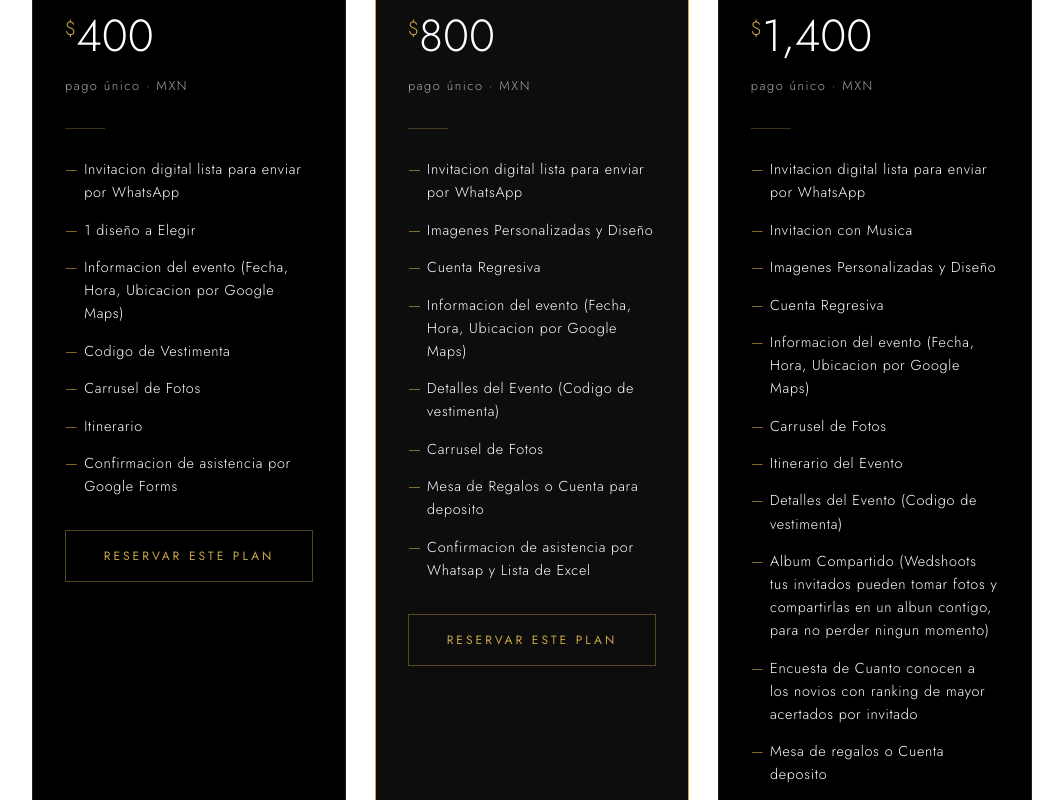
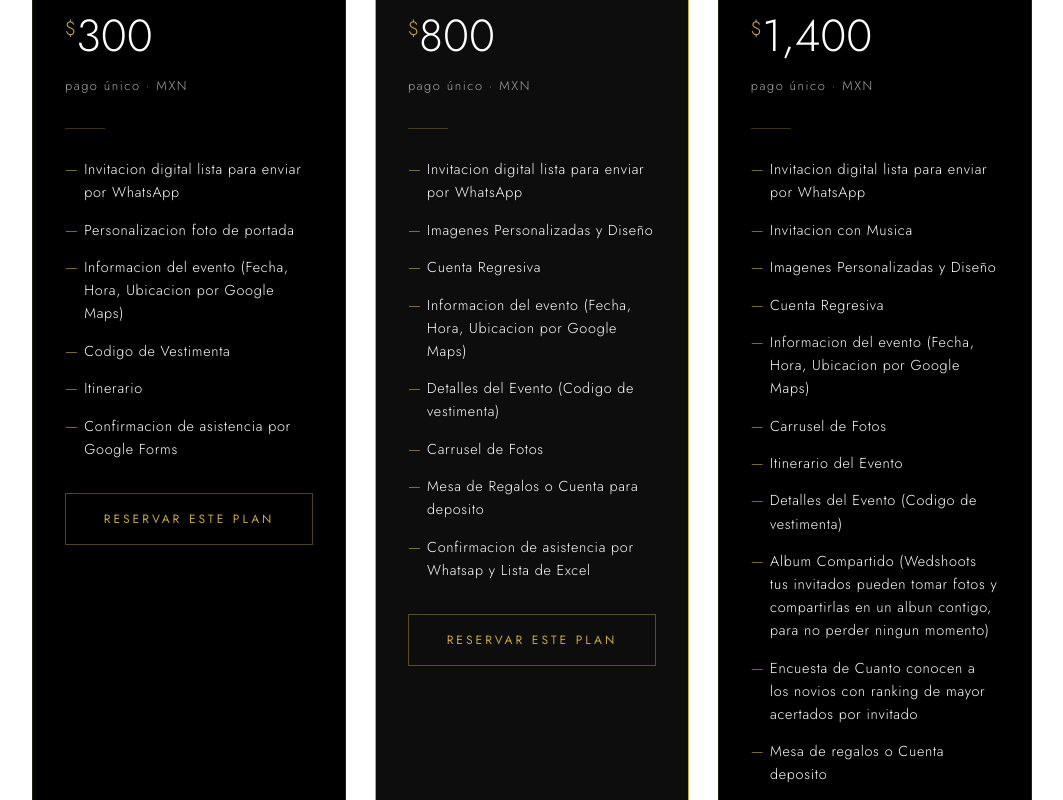
Before and after one commit to patrickespinoza/Wedly.web, a React (Vite) app: page / in a window 1280 px wide. Shown: the part 2023-2823 px from the top of the page, without its empty margins (108-1171 px from the left). Built offline with nearby package versions, Linux system fonts and the light colour scheme.

Commit message:
cambio en invitacion 02

```diff
--- a/src/components/Pricing.jsx
+++ b/src/components/Pricing.jsx
@@ -6,14 +6,13 @@ const plans = [
   {
     tag: 'Esencial',
     name: 'Básico',
-    price: '400',
+    price: '300',
     featured: false,
     features: [
       { text: 'Invitacion digital lista para enviar por WhatsApp', active: true },
-      { text: '1 diseño a Elegir', active: true },
+      { text: 'Personalizacion foto de portada', active: true },
       { text: 'Informacion del evento (Fecha, Hora, Ubicacion por Google Maps)', active: true },
       { text: 'Codigo de Vestimenta', active: true },
-      { text: 'Carrusel de Fotos', active: true },
       { text: 'Itinerario', active: true },
       { text: 'Confirmacion de asistencia por Google Forms', active: true },
     ],
```
Also changed, not shown: public/Invitacion-02.png.
